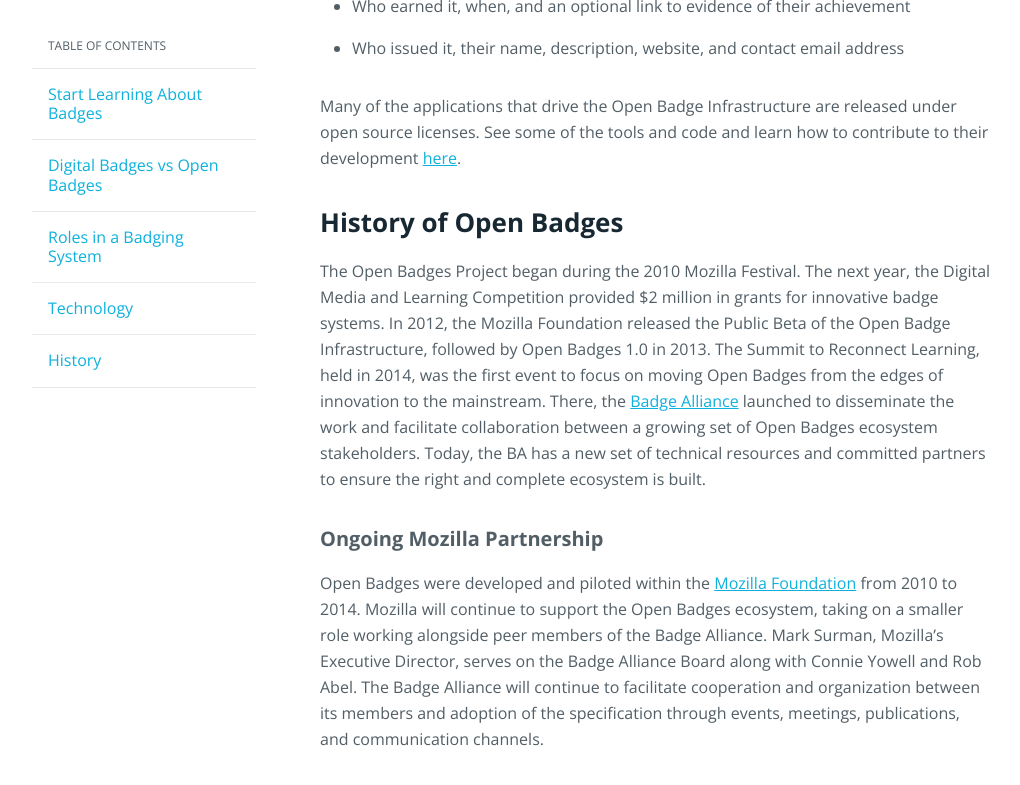
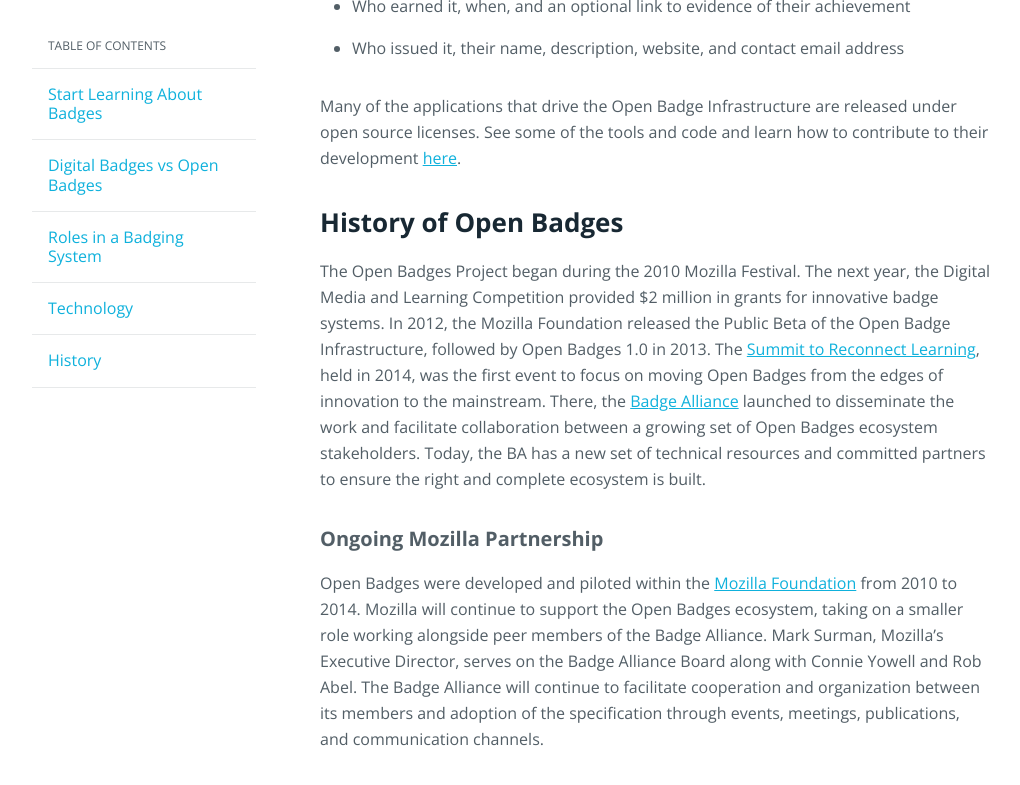
Before and after one commit to mozilla/openbadges.org-static, a Jekyll site: the page built from about/index.md, in a window 1280 px wide and 900 px high, scrolled down 5504 px. Shown: the top 785 px of the window, without its empty margins (128-1148 px from the left). Built offline with Jekyll 4.4.1, drawn with Linux system fonts in a browser that asks for light colours; part of the change alters nothing that is shown.

```diff
--- a/about/index.md
+++ b/about/index.md
@@ -91,7 +91,7 @@ A badge is a digital image and its metadata. The data can be baked into the badg
 Many of the applications that drive the Open Badge Infrastructure are released under open source licenses. See some of the tools and code and learn how to contribute to their development [here](participating-services/#open-source).
 
 <h2 class="title title-content" id="history">History of Open Badges</h2>
-The Open Badges Project began during the 2010 Mozilla Festival. The next year, the Digital Media and Learning Competition provided $2 million in grants for innovative badge systems. In 2012, the Mozilla Foundation released the Public Beta of the Open Badge Infrastructure, followed by Open Badges 1.0 in 2013. The Summit to Reconnect Learning, held in 2014, was the first event to focus on moving Open Badges from the edges of innovation to the mainstream. There, the [Badge Alliance]({{ site.baseurl }}/badge-alliance) launched to disseminate the work and facilitate collaboration between a growing set of Open Badges ecosystem stakeholders. Today, the BA has a new set of technical resources and committed partners to ensure the right and complete ecosystem is built.
+The Open Badges Project began during the 2010 Mozilla Festival. The next year, the Digital Media and Learning Competition provided $2 million in grants for innovative badge systems. In 2012, the Mozilla Foundation released the Public Beta of the Open Badge Infrastructure, followed by Open Badges 1.0 in 2013. The [Summit to Reconnect Learning](http://reconnectlearning.org/), held in 2014, was the first event to focus on moving Open Badges from the edges of innovation to the mainstream. There, the [Badge Alliance]({{ site.baseurl }}/badge-alliance) launched to disseminate the work and facilitate collaboration between a growing set of Open Badges ecosystem stakeholders. Today, the BA has a new set of technical resources and committed partners to ensure the right and complete ecosystem is built.
 
 <h3 class="title title-secondary">Ongoing Mozilla Partnership</h3>
 Open Badges were developed and piloted within the [Mozilla Foundation](https://www.mozilla.org/en-US/foundation/) from 2010 to 2014. Mozilla will continue to support the Open Badges ecosystem, taking on a smaller role working alongside peer members of the Badge Alliance. Mark Surman, Mozilla’s Executive Director, serves on the Badge Alliance Board along with Connie Yowell and Rob Abel. The Badge Alliance will continue to facilitate cooperation and organization between its members and adoption of the specification through events, meetings, publications, and communication channels.
```
